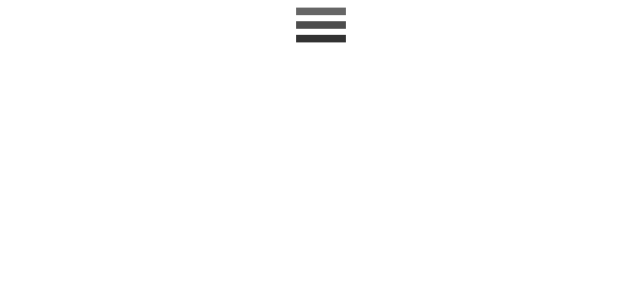
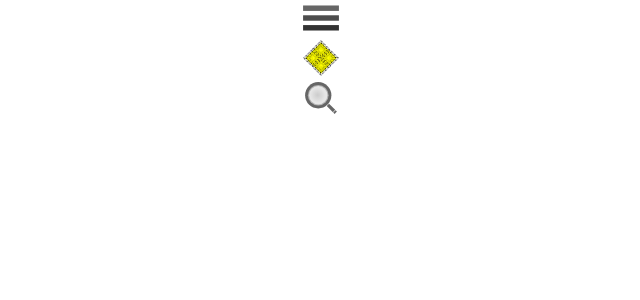
Before and after one commit to gviegas/contic-client, a React (Create React App) app in the folder Contic/: page / in a window 1280 px wide. Shown: the top 300 px of the page, without its empty margins (319-959 px from the left). Built offline with nearby package versions, Linux system fonts and the light colour scheme.

Commit message:
Some logic added to Search

```diff
--- a/Contic/src/Home.js
+++ b/Contic/src/Home.js
@@ -4,8 +4,19 @@
 
 import React, { Component } from 'react';
 import menuLabel from './img/menu-label.svg';
+import logoLabel from './img/logo.svg';
 import searchLabel from './img/search-label.svg';
 import './Home.css';
+
+// Home
+// - MainNav
+// -- Menu
+// --- MenuIcon
+// --- MenuList
+// ---- MenuItem
+// -- Logo
+// -- Search
+// - MainContent
 
 class MenuIcon extends Component {
   constructor(props) {
@@ -18,14 +29,12 @@ class MenuIcon extends Component {
     this.props.onClick();
   }
 
-  handleMouseOver(event) {
-
-  }
+  handleMouseOver(event) {}
 
   render() {
     return (
       <div className="MenuIcon" onClick={this.handleClick} onMouseOver={this.handleMouseOver}>
-        <input type="image" src={menuLabel} alt="menu" width="50" />
+        <img src={menuLabel} alt="menu" width="36" />
       </div>
     );
   }
@@ -34,7 +43,9 @@ class MenuIcon extends Component {
 class MenuItem extends Component {
   render() {
     return (
-      <li>{this.props.value}</li>
+      <li className="MenuItem">
+        {this.props.value}
+      </li>
     );
   }
 }
@@ -56,20 +67,20 @@ class MenuList extends Component {
 class Menu extends Component {
   constructor(props) {
     super(props);
-    this.state = {hidden : false};
-    this.handleUserInput = this.handleUserInput.bind(this);
+    this.state = {show : false};
+    this.handleMenuIconClick = this.handleMenuIconClick.bind(this);
   }
 
-  handleUserInput() {
-    this.setState({hidden : !this.state.hidden});
+  handleMenuIconClick() {
+    this.setState({show : !this.state.show});
   }
 
   render() {
     return (
       <div className="Menu">
-        <MenuIcon onClick={this.handleUserInput} />
+        <MenuIcon onClick={this.handleMenuIconClick} />
         {
-          this.state.hidden &&
+          this.state.show &&
           <MenuList items={['units','zones','history']} />
         }
       </div>
@@ -77,9 +88,109 @@ class Menu extends Component {
   }
 }
 
+class Logo extends Component {
+  render() {
+    return (
+      <div className="Logo">
+        <img src={logoLabel} alt="Contic" width="36" />
+      </div>
+    )
+  }
+}
+
+class SearchIcon extends Component {
+  constructor(props) {
+    super(props);
+    this.handleClick = this.handleClick.bind(this);
+  }
+
+  handleClick(event) {
+    this.props.onClick();
+  }
+
+  render() {
+    return (
+      <div className="SearchIcon" onClick={this.handleClick}>
+        <img src={searchLabel} alt="search" width="36" />
+      </div>
+    )
+  }
+}
+
+class SearchInput extends Component {
+  constructor(props) {
+    super(props);
+    this.handleChange = this.handleChange.bind(this);
+    this.handleSubmit = this.handleSubmit.bind(this);
+  }
+
+  handleChange(event) {
+    this.props.onChange(event.target.value);
+  }
+
+  handleSubmit(event) {
+    this.props.onSubmit(event.target.value);
+    event.preventDefault();
+  }
+
+  render() {
+    return (
+      <div className="SearchInput">
+        <form onSubmit={this.handleSubmit}>
+          <input type="search"
+          value={this.props.value}
+          onChange={this.handleChange}
+          />
+        </form>
+      </div>
+    );
+  }
+}
+
 class Search extends Component {
+  constructor(props) {
+    super(props);
+    this.state = {show : false, inputValue : ''};
+    this.handleSearchIconClick = this.handleSearchIconClick.bind(this);
+    this.handleSearchInputChange = this.handleSearchInputChange.bind(this);
+    this.handleSearchInputSubmit = this.handleSearchInputSubmit.bind(this);
+  }
+
+  handleSearchIconClick() {
+    this.setState({show : !this.state.show});
+  }
+
+  handleSearchInputChange(value) {
+    this.setState({inputValue : value});
+  }
+
+  handleSearchInputSubmit(value) {}
+
   render() {
+    return (
+      <div className="Search">
+        <SearchIcon onClick={this.handleSearchIconClick} />
+        {
+          this.state.show &&
+          <SearchInput value={this.state.inputValue}
+          onChange={this.handleSearchInputChange}
+          onSubmit={this.handleSearchInputSubmit}
+          />
+        }
+      </div>
+    );
+  }
+}
 
+class MainNav extends Component {
+  render() {
+    return (
+      <nav className="MainNav">
+        <Menu />
+        <Logo />
+        <Search />
+      </nav>
+    );
   }
 }
 
@@ -87,9 +198,9 @@ class Home extends Component {
   render() {
     return (
       <div className="Home">
-      <Menu />
+        <MainNav />
       </div>
-    );
+    )
   }
 }
 
```
